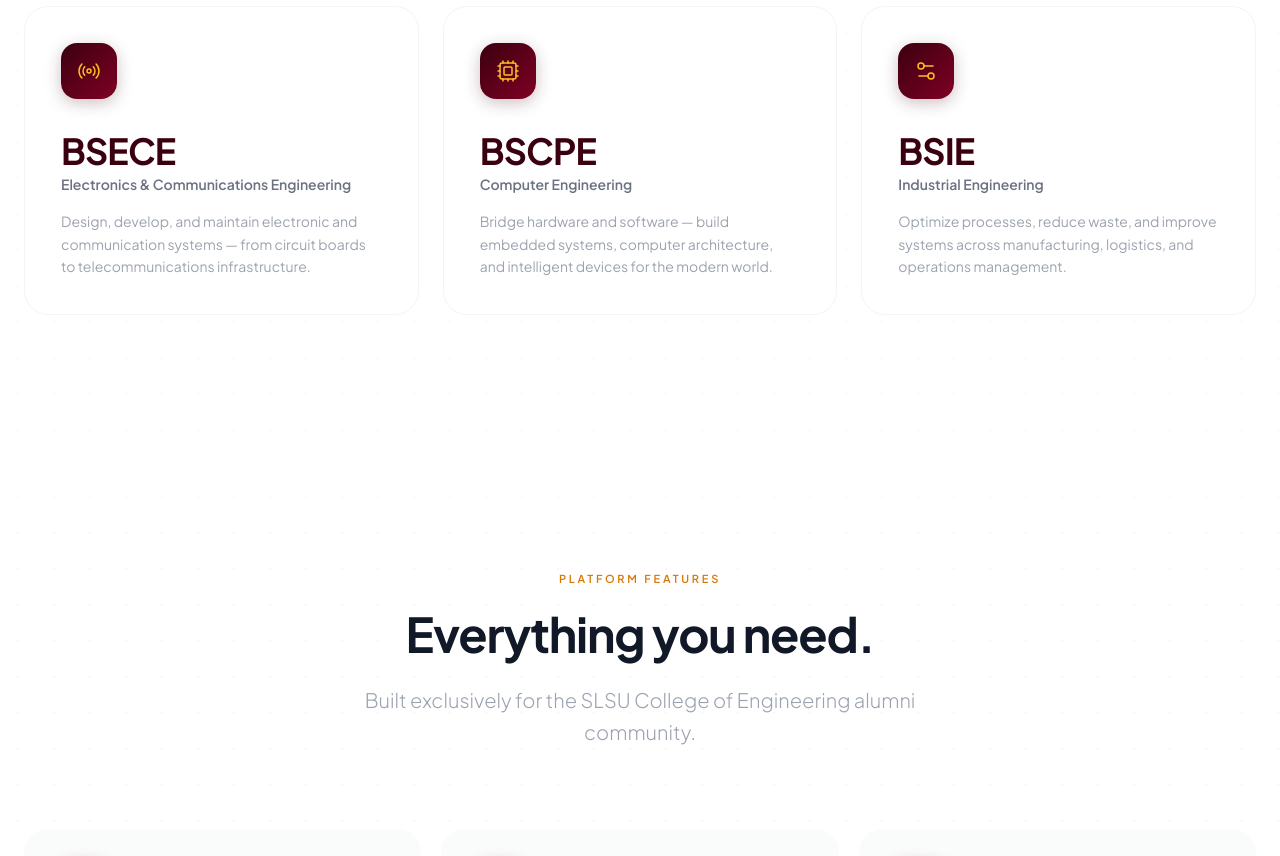
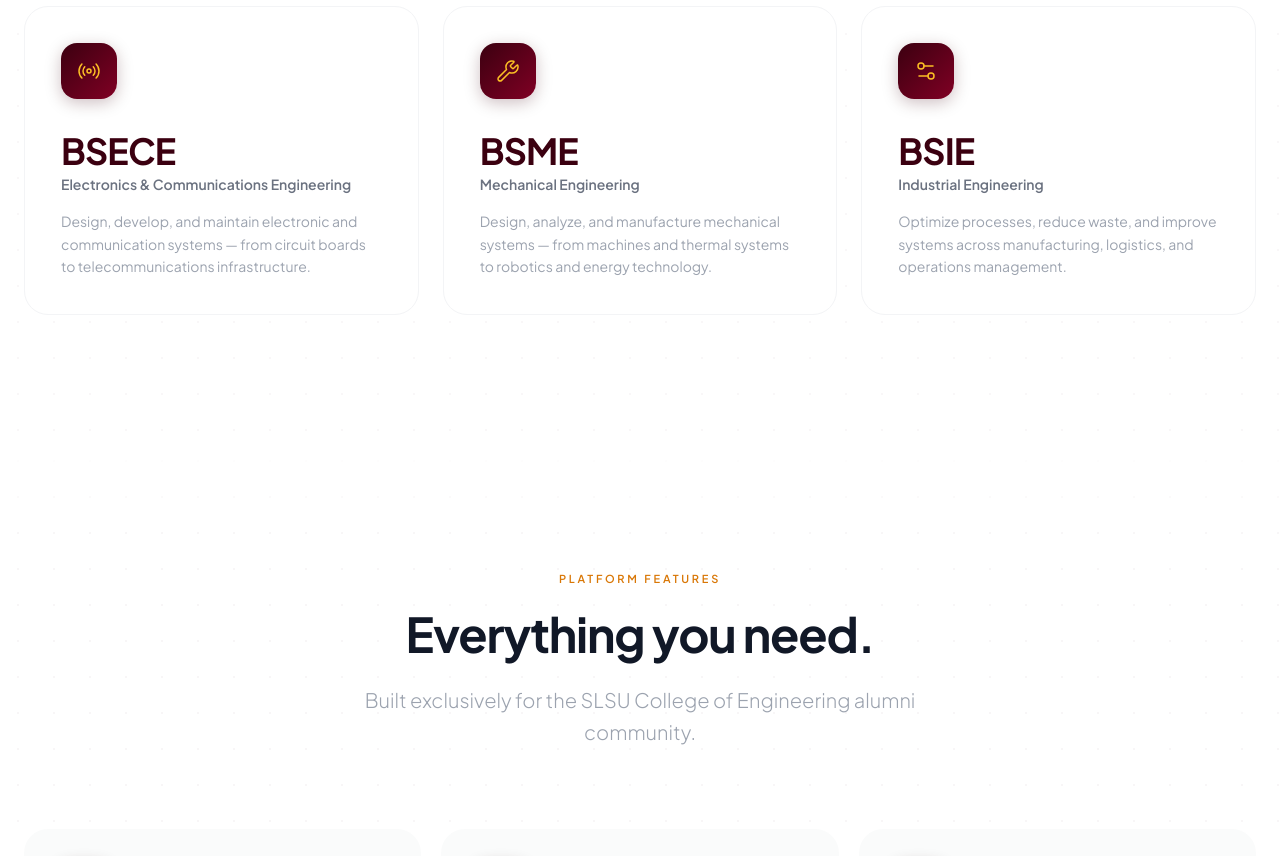
Before and after one commit to JohnCarlosSebuco/alumni-database-system, a Next.js app: page / in a window 1280 px wide. Shown: the part 1180-2036 px from the top of the page. Built offline with nearby package versions, Linux system fonts and the light colour scheme; no server answers.

Commit message:
Replace BSCPE (Computer Engineering) with BSME (Mechanical Engineering)

```diff
--- a/src/components/landing/LandingPrograms.tsx
+++ b/src/components/landing/LandingPrograms.tsx
@@ -1,6 +1,6 @@
 "use client";
 import { useInView } from "@/lib/hooks/useInView";
-import { Cpu, Radio, Settings2 } from "lucide-react";
+import { Wrench, Radio, Settings2 } from "lucide-react";
 
 const programs = [
   {
@@ -10,10 +10,10 @@
     icon: Radio,
   },
   {
-    abbr: "BSCPE",
-    full: "Computer Engineering",
-    desc: "Bridge hardware and software — build embedded systems, computer architecture, and intelligent devices for the modern world.",
-    icon: Cpu,
+    abbr: "BSME",
+    full: "Mechanical Engineering",
+    desc: "Design, analyze, and manufacture mechanical systems — from machines and thermal systems to robotics and energy technology.",
+    icon: Wrench,
   },
   {
     abbr: "BSIE",
--- a/src/components/landing/LandingTestimonials.tsx
+++ b/src/components/landing/LandingTestimonials.tsx
@@ -13,8 +13,8 @@
     quote:
       "I hadn't heard from my batch mates in years. AlumNayan made reconnecting feel effortless — it truly feels like the community never stopped.",
     name: "Juan dela Cruz",
-    detail: "BSCPE · Class of 2016",
-    role: "Software Engineer, Manila",
+    detail: "BSME · Class of 2016",
+    role: "Mechanical Engineer, Manila",
   },
   {
     quote:
```
